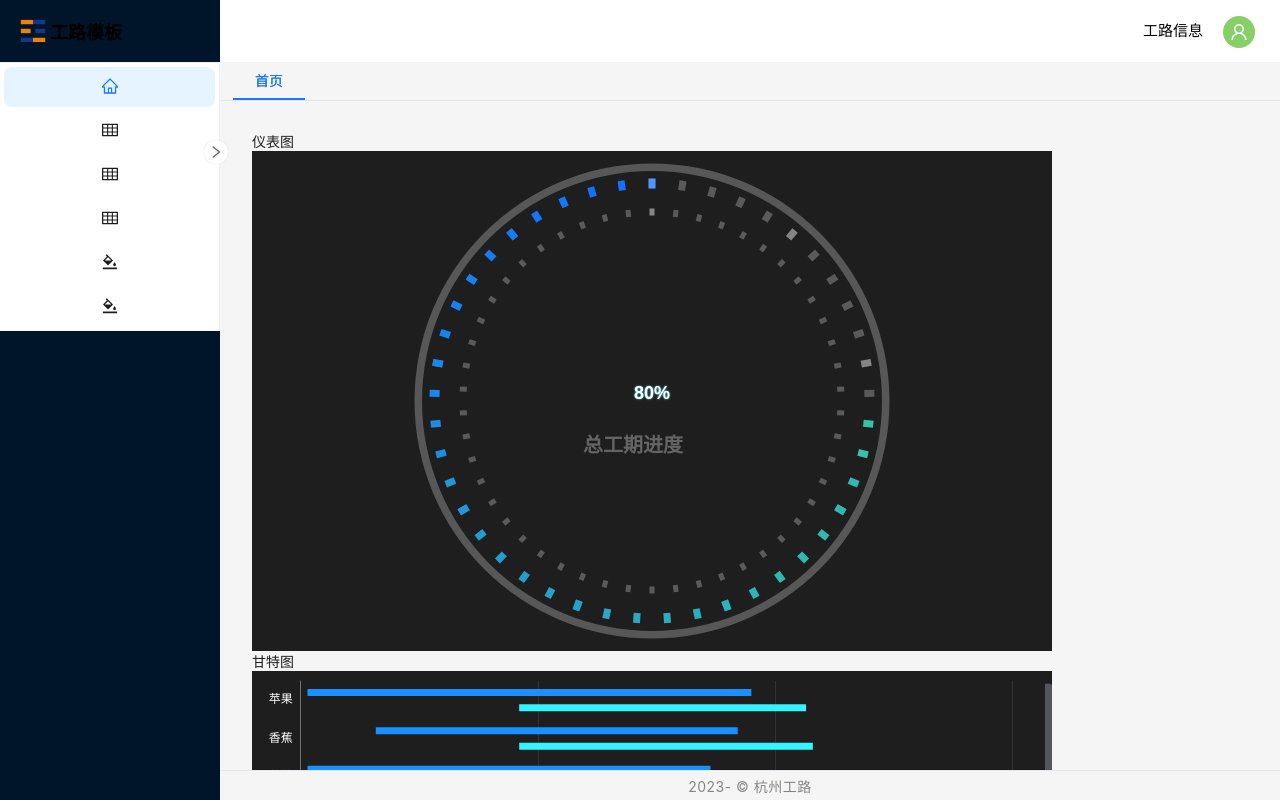
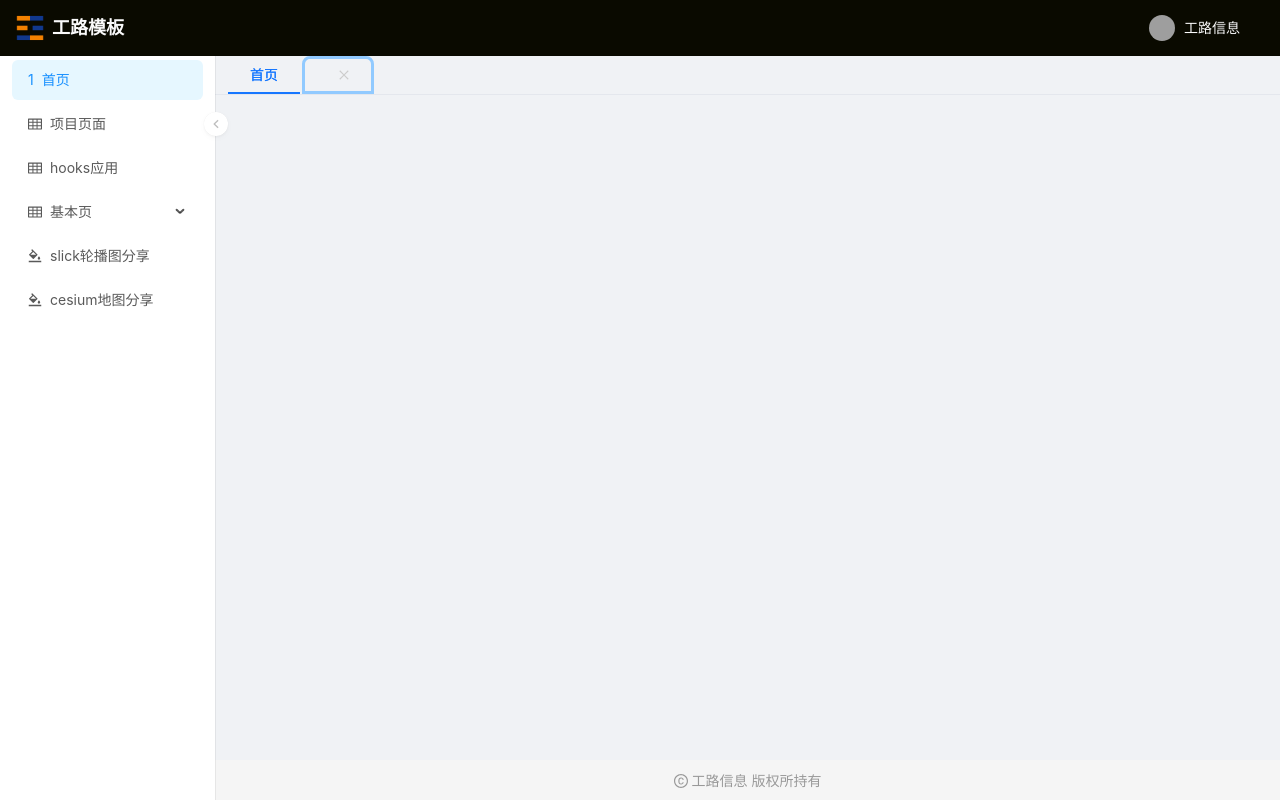
Before and after one commit to Hansen520/react-template, a React (Vite) app: page / in a window 1280 px wide. Built offline with nearby package versions, Linux system fonts and the light colour scheme; grey boxes are pictures that could not be loaded.

Commit message:
feat:重新安排菜单

```diff
--- a/src/layouts/index.module.less
+++ b/src/layouts/index.module.less
@@ -1,20 +1,61 @@
 .container {
-  display: flex;
-  min-width: 950px;
-  height: 100%;
   :global {
+    .ant-pro-layout-container {
+      background-color: #f0f2f5;
+      /* 内容区域及滚动条样式 */
+      .ant-layout-content {
+        height: 0;
+        padding-block-start: 0;
+        padding-block-end: 0;
+        padding-inline: 0;
+      }
+
+      /* 底部样式 */
+      .ant-pro-global-footer {
+        margin-block-start: 10px;
+        margin-block-end: 10px;
+
+      }
+      .ant-pro-global-footer-copyright{
+        color: #999;
+      }
+    }
+    /* 侧边栏区域 */
     .ant-layout-sider {
-      box-sizing: border-box;
-    }
-    .ant-layout {
-      /* 防止 tabs 超出不收缩 */
-      overflow-x: hidden;
-      .ant-layout-content {
-        box-sizing: border-box;
-        flex: 1;
-        padding: 10px 12px;
-        overflow-x: hidden;
+      .ant-pro-sider-logo{
+        padding-block: 13px;
+      }
+      .ant-pro-sider-collapsed-button {
+        inset-block-start: 56px;
       }
     }
   }
 }
+
+
+/* 内容部分设置 */
+.content {
+  width: 100%;
+  overflow: scroll;
+  background-color: #f0f2f5;
+  padding: 16px;
+  box-sizing: border-box;
+}
+/* 中间滚动条区域 */
+.content::-webkit-scrollbar {
+  width: 8px;
+  height: 1px;
+  background: hsla(0, 0%, 100%, 0.6);
+}
+.content::-webkit-scrollbar-track {
+  border-radius: 0;
+}
+.content::-webkit-scrollbar-thumb {
+  background: rgba(95, 95, 95, 0.4);
+  transition: all 10s;
+  border-radius: 6px;
+}
+.content::-webkit-scrollbar-thumb:hover {
+  background: rgba(95, 95, 95, 0.7);
+  transition: all 10s;
+}
--- a/src/layouts/index.tsx
+++ b/src/layouts/index.tsx
@@ -4,11 +4,14 @@ import { ProLayout, DefaultFooter, getMenuData } from "@ant-design/pro-component
 import _ from "lodash-es";
 import { Avatar, Menu, Dropdown, Layout } from "antd";
 import LayoutMenu from "./components/menu";
-import LayoutHeader from './components/header';
-import LayoutTabs from './components/tabs';
-import LayoutFooter from './components/footer';
+import LayoutHeader from "./components/header";
+import LayoutTabs from "./components/tabs";
+import LayoutFooter from "./components/footer";
 import styles from "./index.module.less";
-import { Outlet } from "react-router-dom";
+import Logo from "@/assets/logo.png";
+import { asideMenuConfig } from "@/layouts/menuConfig";
+import { LogoutOutlined } from "@ant-design/icons";
+import { Outlet, Link } from "react-router-dom";
 
 const loginOut = async () => {
   localStorage.clear();
@@ -25,12 +28,28 @@ const loopMenuItem = (menus: any) =>
     icon: icon && createElement(icon),
     children: children && loopMenuItem(children),
   }));
+export const filterMenus = (list: any, authList: any) => {
+  return list.filter((item: any) => {
+    if (item.children) {
+      item.children = filterMenus(item.children, authList);
+    }
+    if (!_.isEmpty(item.auth)) {
+      // 判断是否有交集
+      if (!_.isEmpty(_.intersection(authList, item.auth))) {
+        return true;
+      }
+      return false;
+    }
+    return !item.isHidden ? true : false;
+  });
+};
+
 export default function BasicLayout({}) {
   const { Sider, Content } = Layout;
   const [isCollapsed, setIsCollapsed] = useState(false);
   return (
     <section className={styles.container}>
-        <Sider trigger={null} collapsed={isCollapsed} width={220}>
+      {/* <Sider trigger={null} collapsed={isCollapsed} width={220}>
           <LayoutMenu updateCollapse={(flag: boolean) => {setIsCollapsed(flag)}}/>
         </Sider>
         <Layout>
@@ -40,7 +59,78 @@ export default function BasicLayout({}) {
             <Outlet />
           </Content>
           <LayoutFooter />
-        </Layout>
+        </Layout> */}
+
+      <ProLayout
+        title="工路模板"
+        className={styles.container}
+        style={{ minHeight: "100vh" }}
+        layout="mix"
+        logo={Logo}
+        fixSiderbar
+        fixedHeader
+        location={{
+          pathname: location.pathname,
+        }}
+        token={{
+          header: {
+            colorBgHeader: "#0a0a00",
+            colorHeaderTitle: "#fafafa",
+            colorTextMenu: "#fafafa",
+            colorTextRightActionsItem: "#fafafa",
+            colorBgMenuItemSelected: "#fafafa",
+          },
+          sider: {
+            colorMenuBackground: "#fff",
+            colorBgMenuItemSelected: "#e6f7ff",
+            colorTextMenuActive: "#1890ff",
+            colorTextMenuItemHover: "#1890ff",
+            colorTextMenuSelected: "#1890ff",
+            colorTextCollapsedButtonHover: "#1890ff",
+          },
+        }}
+        menuDataRender={() => _.cloneDeep(asideMenuConfig)}
+        pageTitleRender={() => "工路模板引擎系统"}
+        breadcrumbRender={(routes) => routes}
+        avatarProps={{
+          src: "https://gw.alipayobjects.com/zos/antfincdn/efFD%24IOql2/weixintupian_20170331104822.jpg",
+          size: "small",
+          title: "工路信息",
+          render: (props: any, dom: any) => {
+            return (
+              <Dropdown
+                menu={{
+                  onClick: menuClick,
+                  items: [
+                    {
+                      key: "logout",
+                      icon: <LogoutOutlined />,
+                      label: "退出登录",
+                    },
+                  ],
+                }}
+              >
+                {dom}
+              </Dropdown>
+            );
+          },
+        }}
+        menuItemRender={(item, defaultDom: any) => {
+          console.log(item, 98);
+          if (!item.path || item.isHidden) {
+            return defaultDom;
+          }
+          return <Link to={item.path}>{defaultDom}</Link>;
+        }}
+        menuFooterRender={false}
+        footerRender={() => <DefaultFooter copyright="工路信息 版权所持有" />}
+      >
+        <LayoutTabs />
+        <div className={styles.content}>
+          {/* <AuthRouter>{children}</AuthRouter> */}
+          <Outlet />
+        </div>
+      </ProLayout>
     </section>
   );
 }
--- a/src/layouts/menuConfig.tsx
+++ b/src/layouts/menuConfig.tsx
@@ -2,47 +2,49 @@ import { HomeOutlined, TableOutlined, BgColorsOutlined } from "@ant-design/icons
 
 const asideMenuConfig: any = [
   {
-    label: "首页",
-    key: "/",
-    icon: <HomeOutlined />,
+    name: '首页',
+    path: '/',
+    icon: '1',
+    component: '/Home',
+    hasChildren: false
   },
   {
-    label: "项目页面",
-    key: "/project",
+    name: "项目页面",
+    path: "/project",
     icon: <TableOutlined />,
   },
   {
-    label: "hooks应用",
-    key: "/hook",
+    name: "hooks应用",
+    path: "/hook",
     icon: <TableOutlined />,
   },
   {
-    label: "基本页",
-    key: "/basic",
+    name: "基本页",
+    path: "/basic",
     icon: <TableOutlined />,
     children: [
       {
-        label: "表单",
-        key: "/basic/list",
+        name: "表单",
+        path: "/basic/list",
       },
       {
-        label: "列表",
-        key: "/basic/form",
+        name: "列表",
+        path: "/basic/form",
       },
       {
-        label: "详情",
-        key: "/basic/detail/12",
+        name: "详情",
+        path: "/basic/detail/12",
       },
     ],
   },
   {
-    label: "slick轮播图分享",
-    key: "/slick",
+    name: "slick轮播图分享",
+    path: "/slick",
     icon: <BgColorsOutlined />,
   },
   {
-    label: "cesium地图分享",
-    key: "/cesium",
+    name: "cesium地图分享",
+    path: "/cesium",
     icon: <BgColorsOutlined />,
   },
 ];
```
Also changed, not shown: src/layouts/components/tabs/index.tsx (+8 -0 lines), src/routers/index.tsx (+25 -26 lines).
